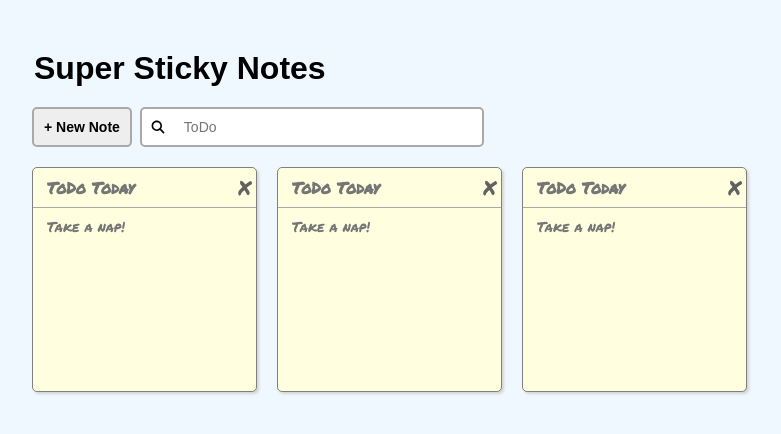
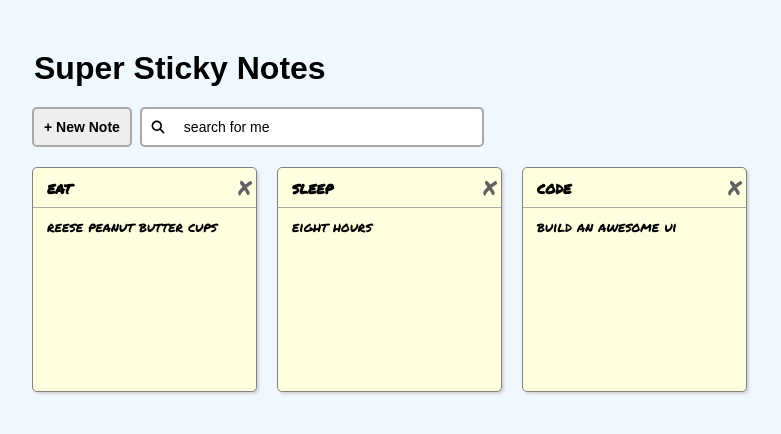
Before and after one commit to labmandala/note-taking-app, a React (Create React App) app: page / in a window 1280 px wide. Shown: the top 434 px of the page, without its empty margins (126-907 px from the left). Built offline with nearby package versions, Linux system fonts and the light colour scheme.

Commit message:
Switch out static values with state and prop variables

```diff
--- a/src/Header.js
+++ b/src/Header.js
@@ -14,7 +14,13 @@
         <label className="visually-hidden" htmlFor="search">
           Search notes
         </label>
-        <input type="text" id="search" placeholder="ToDo" className="search" />
+        <input
+          type="text"
+          id="search"
+          placeholder="ToDo"
+          className="search"
+          value={props.searchText}
+        />
       </div>
     </aside>
   </header>
--- a/src/Note.js
+++ b/src/Note.js
@@ -7,11 +7,13 @@
       aria-label="Title"
       placeholder="ToDo Today"
       className="note__title"
+      value={props.note.title}
     />
     <textarea
       aria-label="Description"
       placeholder="Take a nap!"
       className="note__description"
+      value={props.note.description}
     />
     <span className="note__delete">X</span>
   </li>
--- a/src/NotesList.js
+++ b/src/NotesList.js
@@ -2,8 +2,10 @@
 import Note from "./Note.js";
 
 const NotesList = (props) => {
+  const keepSearchMatches = (note) => note.doesMatchSearch;
+  const searchMatches = props.notes.filter(keepSearchMatches);
   const renderNote = (note) => <Note note={note} key={note.id} />;
-  const noteElements = props.notes.map(renderNote);
+  const noteElements = searchMatches.map(renderNote);
   return <ul className="notes-list">{noteElements}</ul>;
 };
 
```
